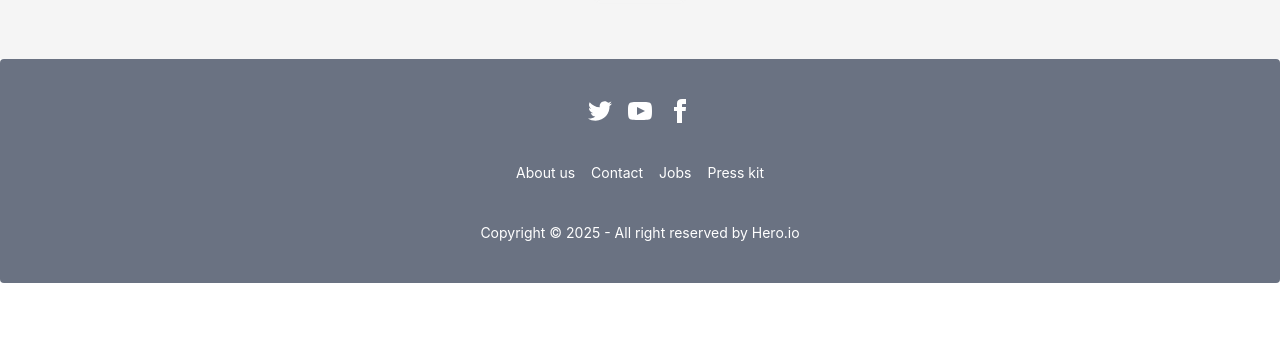
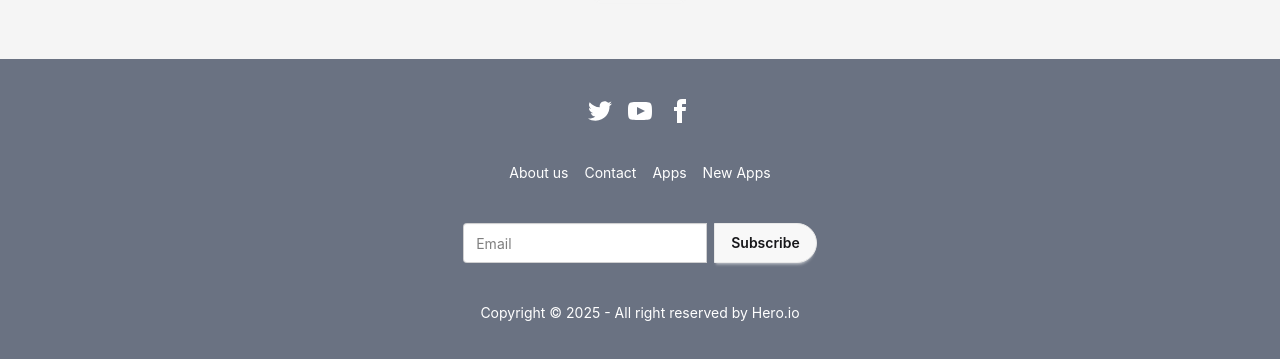
Before and after one commit to Rumon-Ghosh/assignment-08, a React (Vite) app: page / in a window 1280 px wide. Shown: the part 2153-2512 px from the top of the page. Before the commit the page ends 2436 px from the top, so only its background shows below. Built offline with nearby package versions, Linux system fonts and the light colour scheme.

Commit message:
styled footer again

```diff
--- a/src/assets/Components/Footer.jsx
+++ b/src/assets/Components/Footer.jsx
@@ -2,7 +2,7 @@ import React from "react";
 
 const Footer = () => {
   return (
-    <footer className="footer footer-horizontal footer-center bg-gray-500 rounded text-white p-10">
+    <footer className="footer footer-horizontal footer-center bg-gray-500 text-white p-10">
       <nav>
         <div className="grid grid-flow-col gap-4">
           <a>
@@ -43,9 +43,13 @@ const Footer = () => {
       <nav className="grid grid-flow-col gap-4">
         <a className="link link-hover">About us</a>
         <a className="link link-hover">Contact</a>
-        <a className="link link-hover">Jobs</a>
-        <a className="link link-hover">Press kit</a>
+        <a className="link link-hover">Apps</a>
+        <a className="link link-hover">New Apps</a>
       </nav>
+      <div className="join">
+        <input className="input join-item text-black" placeholder="Email" />
+        <button className="btn join-item rounded-r-full">Subscribe</button>
+      </div>
       <aside>
         <p>
           Copyright © {new Date().getFullYear()} - All right reserved by Hero.io
```
